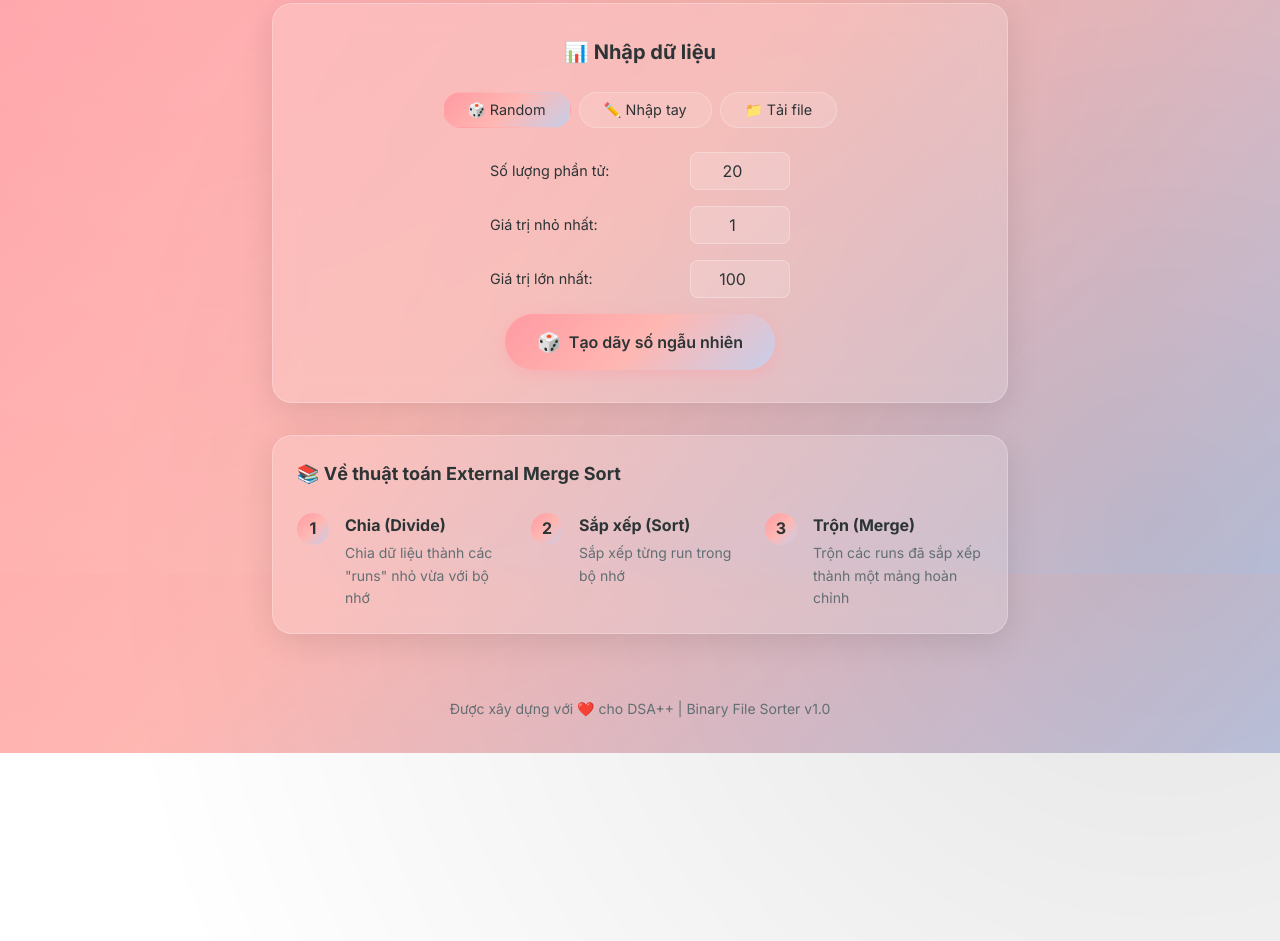
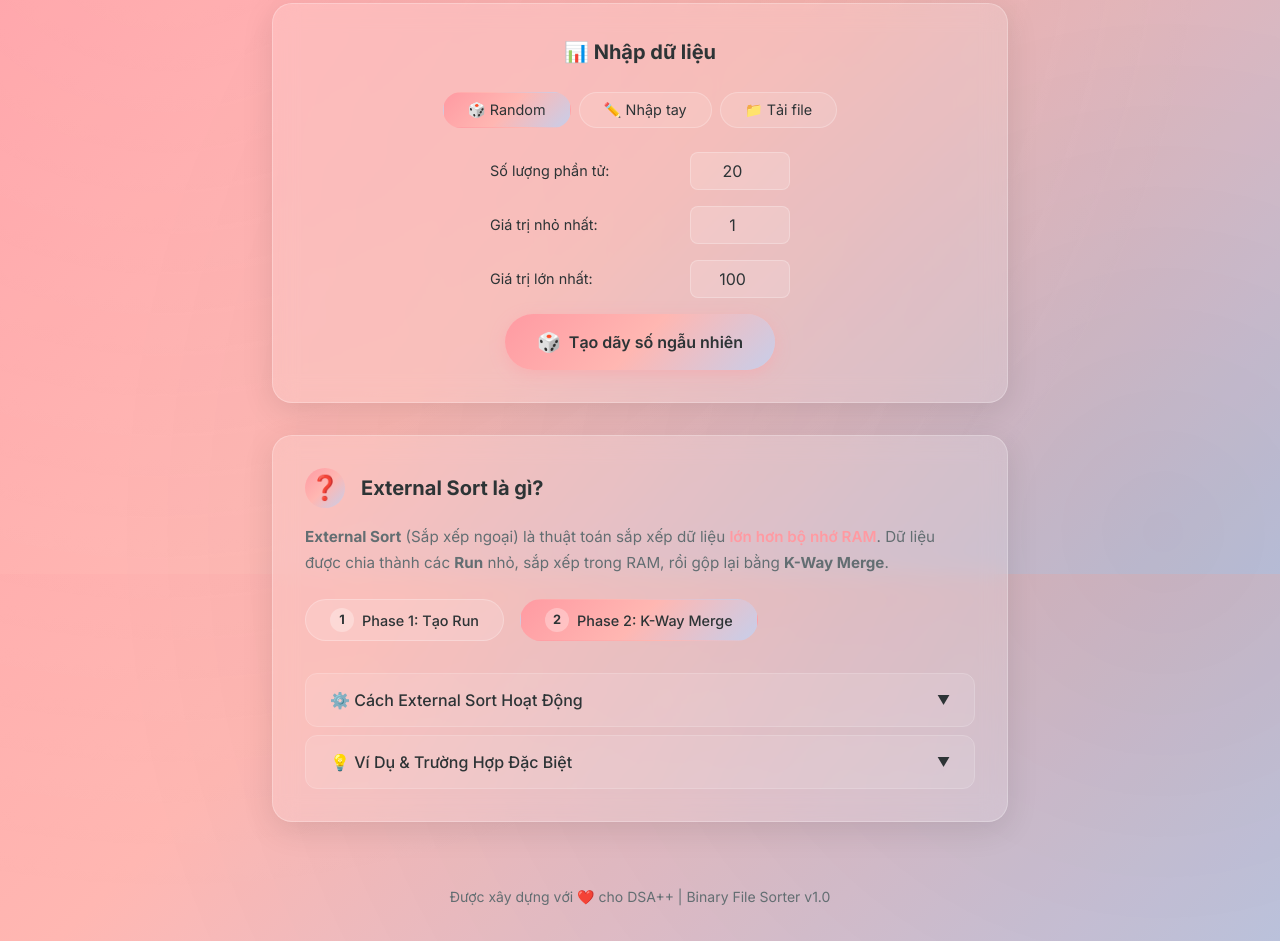
Before and after one commit to Azure1709/External-Sort-Visualizer, a plain HTML site: page index.html in a window 1280 px wide. Shown: the part 226-1167 px from the top of the page. Before the commit the page ends 979 px from the top, so only its background shows below. Drawn offline with Linux system fonts and the light colour scheme.

Commit message:
intro section

```diff
--- a/css/styles.css
+++ b/css/styles.css
@@ -568,12 +568,147 @@ body {
 
 /* ========== Algorithm Info Card ========== */
 .info-card {
+    padding: var(--spacing-xl);
+}
+
+.info-header {
+    display: flex;
+    align-items: center;
+    gap: var(--spacing-md);
+    margin-bottom: var(--spacing-md);
+}
+
+.info-icon {
+    font-size: 1.5rem;
+    width: 40px;
+    height: 40px;
+    background: var(--gradient-primary);
+    border-radius: 50%;
+    display: flex;
+    align-items: center;
+    justify-content: center;
+}
+
+.info-header h3 {
+    font-size: 1.25rem;
+    margin: 0;
+}
+
+.info-description {
+    font-size: 0.95rem;
+    line-height: 1.7;
+    margin-bottom: var(--spacing-lg);
+    color: var(--text-secondary);
+}
+
+.info-description em {
+    color: var(--pastel-pink);
+    font-style: normal;
+    font-weight: 600;
+}
+
+/* Phase Buttons */
+.phase-buttons {
+    display: flex;
+    gap: var(--spacing-md);
+    margin-bottom: var(--spacing-xl);
+    flex-wrap: wrap;
+}
+
+.phase-btn {
+    display: flex;
+    align-items: center;
+    gap: var(--spacing-sm);
+    padding: var(--spacing-sm) var(--spacing-lg);
+    background: rgba(255, 255, 255, 0.15);
+    border: 1px solid var(--glass-border);
+    border-radius: var(--radius-full);
+    font-size: 0.9rem;
+    font-weight: 500;
+}
+
+.phase-btn.phase-primary {
+    background: var(--gradient-primary);
+    border-color: transparent;
+}
+
+.phase-number {
+    width: 24px;
+    height: 24px;
+    background: rgba(255, 255, 255, 0.3);
+    border-radius: 50%;
+    display: flex;
+    align-items: center;
+    justify-content: center;
+    font-weight: 700;
+    font-size: 0.8rem;
+}
+
+/* Accordion */
+.accordion {
+    display: flex;
+    flex-direction: column;
+    gap: var(--spacing-sm);
+}
+
+.accordion-item {
+    border: 1px solid var(--glass-border);
+    border-radius: var(--radius-md);
+    overflow: hidden;
+}
+
+.accordion-header {
+    width: 100%;
+    padding: var(--spacing-md) var(--spacing-lg);
+    background: rgba(255, 255, 255, 0.1);
+    border: none;
+    color: var(--text-light);
+    font-family: inherit;
+    font-size: 1rem;
+    font-weight: 500;
+    cursor: pointer;
+    display: flex;
+    justify-content: space-between;
+    align-items: center;
+    transition: background var(--transition-fast);
+}
+
+.accordion-header:hover {
+    background: rgba(255, 255, 255, 0.2);
+}
+
+.accordion-icon {
+    font-size: 0.8rem;
+    transition: transform var(--transition-normal);
+}
+
+.accordion-item.active .accordion-icon {
+    transform: rotate(180deg);
+}
+
+.accordion-content {
+    max-height: 0;
+    overflow: hidden;
+    transition: max-height var(--transition-normal);
+}
+
+.accordion-item.active .accordion-content {
+    max-height: 500px;
     padding: var(--spacing-lg);
 }
 
-.info-card h3 {
-    margin-bottom: var(--spacing-lg);
-    font-size: 1.125rem;
+.example-list {
+    list-style: none;
+    display: flex;
+    flex-direction: column;
+    gap: var(--spacing-sm);
+}
+
+.example-list li {
+    padding: var(--spacing-sm);
+    background: rgba(255, 255, 255, 0.1);
+    border-radius: var(--radius-sm);
+    font-size: 0.9rem;
 }
 
 .algorithm-steps {
--- a/index.html
+++ b/index.html
@@ -155,7 +155,36 @@
 
         <!-- Algorithm Info -->
         <div class="glass-card info-card">
-            <h3>📚 Về thuật toán External Merge Sort</h3>
+            <!-- External Sort là gì -->
+            <div class="info-header">
+                <span class="info-icon">❓</span>
+                <h3>External Sort là gì?</h3>
+            </div>
+            <p class="info-description">
+                <strong>External Sort</strong> (Sắp xếp ngoại) là thuật toán sắp xếp dữ liệu
+                <em>lớn hơn bộ nhớ RAM</em>. Dữ liệu được chia thành các
+                <strong>Run</strong> nhỏ, sắp xếp trong RAM, rồi gộp lại bằng <strong>K-Way Merge</strong>.
+            </p>
+
+            <div class="phase-buttons">
+                <div class="phase-btn">
+                    <span class="phase-number">1</span>
+                    Phase 1: Tạo Run
+                </div>
+                <div class="phase-btn phase-primary">
+                    <span class="phase-number">2</span>
+                    Phase 2: K-Way Merge
+                </div>
+            </div>
+
+            <!-- Accordion -->
+            <div class="accordion">
+                <div class="accordion-item">
+                    <button class="accordion-header" onclick="this.parentElement.classList.toggle('active')">
+                        <span>⚙️ Cách External Sort Hoạt Động</span>
+                        <span class="accordion-icon">▼</span>
+                    </button>
+                    <div class="accordion-content">
                         <div class="algorithm-steps">
                             <div class="step">
                                 <div class="step-number">1</div>
@@ -168,14 +197,34 @@
                                 <div class="step-number">2</div>
                                 <div class="step-content">
                                     <strong>Sắp xếp (Sort)</strong>
-                        <p>Sắp xếp từng run trong bộ nhớ</p>
+                                    <p>Sắp xếp từng run trong bộ nhớ bằng QuickSort/MergeSort</p>
                                 </div>
                             </div>
                             <div class="step">
                                 <div class="step-number">3</div>
                                 <div class="step-content">
                                     <strong>Trộn (Merge)</strong>
-                        <p>Trộn các runs đã sắp xếp thành một mảng hoàn chỉnh</p>
+                                    <p>K-Way Merge: trộn k runs đã sắp xếp thành một mảng hoàn chỉnh</p>
+                                </div>
+                            </div>
+                        </div>
+                    </div>
+                </div>
+
+                <div class="accordion-item">
+                    <button class="accordion-header" onclick="this.parentElement.classList.toggle('active')">
+                        <span>💡 Ví Dụ & Trường Hợp Đặc Biệt</span>
+                        <span class="accordion-icon">▼</span>
+                    </button>
+                    <div class="accordion-content">
+                        <ul class="example-list">
+                            <li><strong>Ví dụ:</strong> Sắp xếp 1TB dữ liệu với 8GB RAM → Chia thành ~128 runs, mỗi run
+                                8GB</li>
+                            <li><strong>Ứng dụng:</strong> Database indexing, Log file processing, Big Data analytics
+                            </li>
+                            <li><strong>Độ phức tạp:</strong> O(n log n) với n là số phần tử</li>
+                            <li><strong>Ưu điểm:</strong> Xử lý được dữ liệu lớn hơn RAM, I/O hiệu quả</li>
+                        </ul>
                     </div>
                 </div>
             </div>
```
Lines whose indentation alone changed are shown as unchanged.
